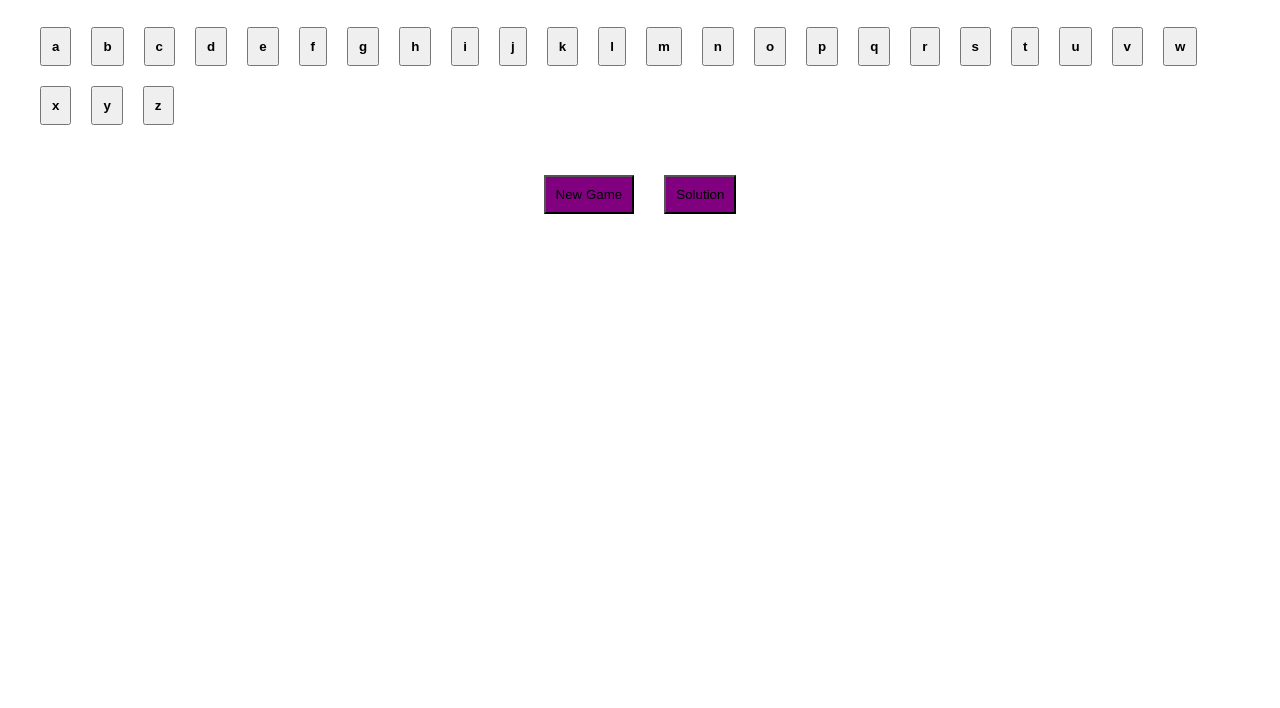
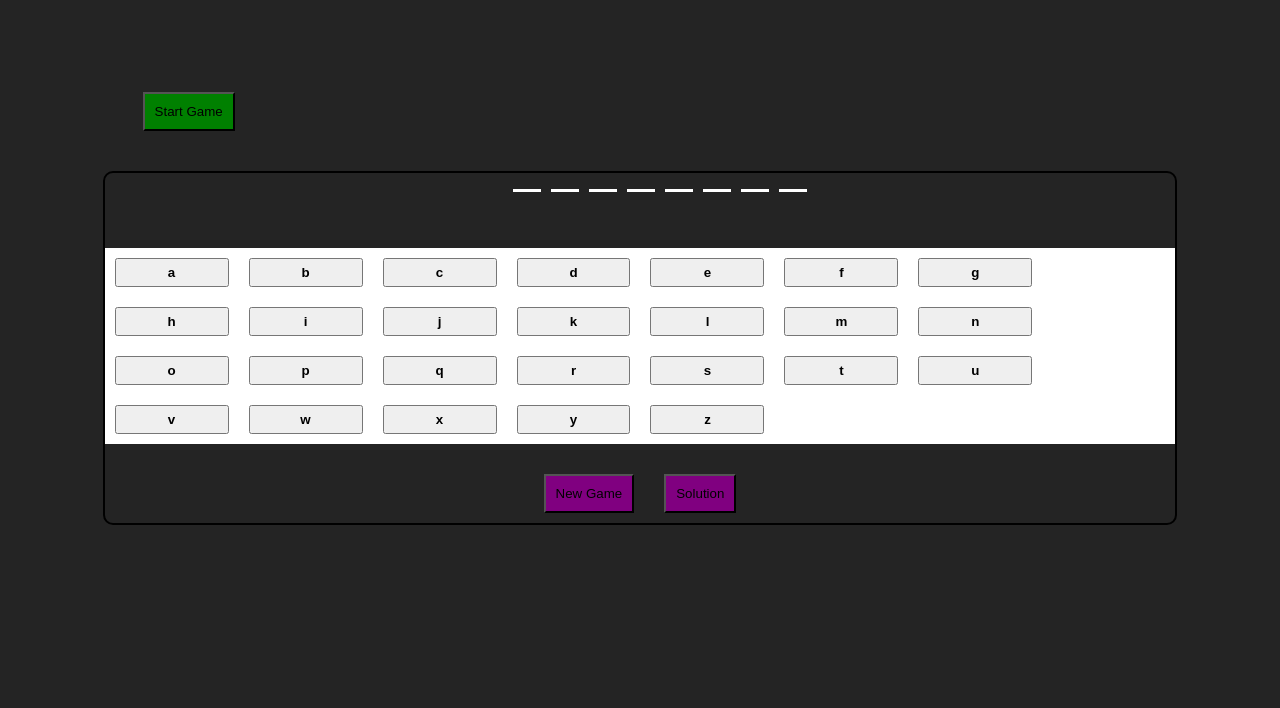
Before and after one commit to Cogger101/my-ts-game, a website built with Vite: page index.html in a window 1280 px wide. Shown: the part 132-840 px from the top of the page. Before the commit the page ends 800 px from the top, so only its background shows below. Built offline with nearby package versions, Linux system fonts and the light colour scheme.

Commit message:
adding display word

```diff
--- a/index.html
+++ b/index.html
@@ -11,10 +11,20 @@
             <h1 class="heading">Hangman Game</h1>
         </header>
         <main>
-            <div class="textContainer">
-                <div class="startBtn">
-                    <button class="startBtn--startGame">Start Game</button>
-                </div>
+            <div class="startBtn">
+                <button class="startBtn--startGame">Start Game</button>
+            </div>
+            <div class="gameContainer">
+                <ul class="wordDisplay">
+                    <li class="wordDisplay--letter"></li>
+                    <li class="wordDisplay--letter"></li>
+                    <li class="wordDisplay--letter"></li>
+                    <li class="wordDisplay--letter"></li>
+                    <li class="wordDisplay--letter"></li>
+                    <li class="wordDisplay--letter"></li>
+                    <li class="wordDisplay--letter"></li>
+                    <li class="wordDisplay--letter"></li>
+                </ul>
 
                 <div class="keyboard">
                     <button class="keyboard--letter">a</button
--- a/src/style.scss
+++ b/src/style.scss
@@ -1,28 +1,34 @@
-// :root {
-//     font-family: Inter, system-ui, Avenir, Helvetica, Arial, sans-serif;
-//     line-height: 1.5;
-//     font-weight: 400;
+:root {
+    font-family: Inter, system-ui, Avenir, Helvetica, Arial, sans-serif;
+    line-height: 1.5;
+    font-weight: 400;
 
-//     color-scheme: light dark;
-//     color: rgba(255, 255, 255, 0.87);
-//     background-color: #242424;
+    color-scheme: light dark;
+    color: rgba(255, 255, 255, 0.87);
+    background-color: #242424;
 
-//     font-synthesis: none;
-//     text-rendering: optimizeLegibility;
-//     -webkit-font-smoothing: antialiased;
-//     -moz-osx-font-smoothing: grayscale;
-// }
+    font-synthesis: none;
+    text-rendering: optimizeLegibility;
+    -webkit-font-smoothing: antialiased;
+    -moz-osx-font-smoothing: grayscale;
+}
 body {
     display: flex;
-    flex-direction: column;
     align-items: center;
     justify-content: center;
     margin: 20px;
+    min-height: 100vh;
 }
 header {
     text-align: center;
     position: absolute;
     top: 0%;
+}
+.gameContainer {
+    display: flex;
+    flex-direction: column;
+    border: 2px solid black;
+    border-radius: 10px;
 }
 .startBtn {
     margin: 10px;
@@ -32,17 +38,30 @@
         padding: 10px;
     }
 }
+.wordDisplay {
+    display: flex;
+    gap: 10px;
+    list-style: none;
+    align-items: center;
+    justify-content: center;
+    &--letter {
+        width: 28px;
+        margin-bottom: 40px;
+        border-bottom: 3px solid white;
+    }
+}
 
 .keyboard {
     background-color: white;
     font-weight: bold;
     font-family: Arial;
-    padding: 10px;
+    gap: 5px;
     &--letter {
+        width: calc(100% / 9 - 5px);
         margin: 10px;
         font-weight: bold;
         font-family: Arial;
-        padding: 10px;
+        padding: 5px;
     }
 }
 .inGameBtn {
```
Also changed, not shown: README.md.
